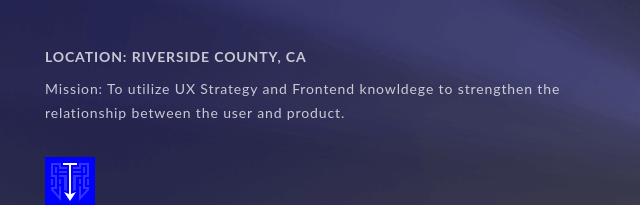
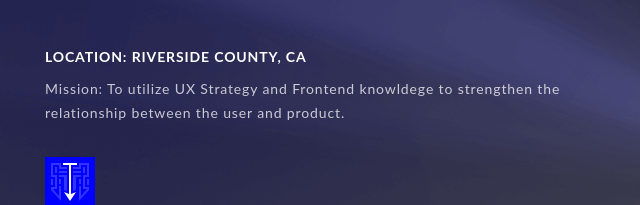
Before and after one commit to samnevarez/portfolio2021, a website: page index.html in a window 1280 px wide. Shown: the part 356-561 px from the top of the page, 40-680 px from the left. Drawn offline with nearby package versions, Linux system fonts and the light colour scheme; files that its build step writes are made by us from their sources; a web font is replaced by a local one.

Commit message:
updated location text to be white

```diff
--- a/index.html
+++ b/index.html
@@ -72,7 +72,7 @@
       <div class="col-xl-6 p-md-0 ecpx-m-8">
         <h1 class="ecmb-2 header-animation-1 text-uppercase">SAM NEVAREZ</h1>
         <h3 class="ecmb-12 header-animation-2">UI Design Engineer</h3>
-        <p class="ecmb-2 header-animation-3 font-weight-bold">LOCATION: RIVERSIDE COUNTY, CA</p>
+        <p class="ecmb-2 header-animation-3 font-weight-bold text-white">LOCATION: RIVERSIDE COUNTY, CA</p>
         <p class="ecmb-0 header-animation-4">Mission: To utilize UX Strategy and Frontend knowldege to strengthen the relationship between the user and product.</p>
         <a href="#about" class="ecmt-8 header-animation-5 btn btn-primary btn-project js-scroll-trigger"><img class="rotate-90-deg" class="svg-primary" src="/img/ec-x.svg" /></a>
       </div>
```
